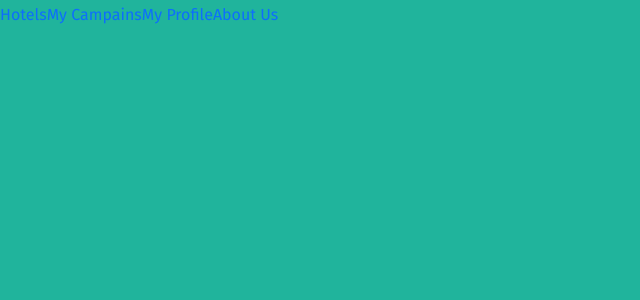
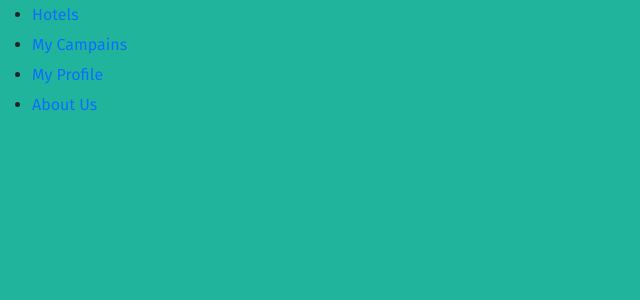
Before and after one commit to ztone/deployment_test, a React (Create React App) app: page / in a window 1280 px wide. Shown: the top 300 px of the page, without its empty margins (0-640 px from the left). Built offline with nearby package versions, Linux system fonts and the light colour scheme.

Commit message:
adding spa

```diff
--- a/package.json
+++ b/package.json
@@ -8,6 +8,7 @@
     "@testing-library/user-event": "^13.5.0",
     "react": "^18.2.0",
     "react-dom": "^18.2.0",
+    "react-router-dom": "^6.6.1",
     "react-scripts": "5.0.1",
     "web-vitals": "^2.1.4"
   },
--- a/src/App.js
+++ b/src/App.js
@@ -14,10 +14,12 @@ class App extends Component {
   render() {
     return (
       <div>
-        <a href='hotels'>Hotels</a>
-        <a href='campains'>My Campains</a>
-        <a href='profile'>My Profile</a>
-        <a href='aboutus'>About Us</a>
+        <ul>
+          <li><a href='hotels'>Hotels</a></li>
+          <li><a href='campains'>My Campains</a></li>
+          <li><a href='profile'>My Profile</a></li>
+          <li><a href='aboutus'>About Us</a></li>
+        </ul>
       </div>
   );
 }
```
Also changed, not shown: public/index.html (+0 -9 lines), 1 other file (tests, documents, lock files or other folders).
